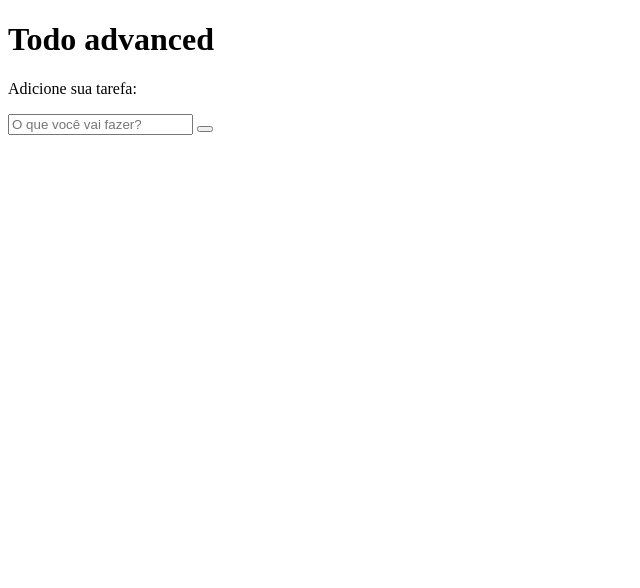
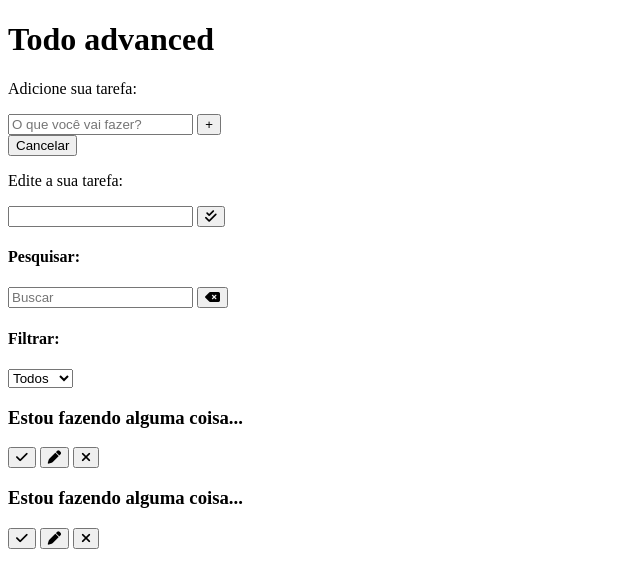
Before and after one commit to DudaWendelMaia/TO-DO, a plain HTML site: page index.html in a window 1280 px wide. Shown: the whole page, without its empty margins (0-640 px from the left). Drawn offline with Linux system fonts and the light colour scheme.

Commit message:
mudança html

```diff
--- a/index.html
+++ b/index.html
@@ -25,11 +25,71 @@
             <form id="todo-form">
                 <p>Adicione sua tarefa:</p>
                 <div class="form-control">
-                <input type="text" id="todo-input" placeholder="O que você vai fazer?">
+                    <input
+                    type="text"
+                    id="todo-input"
+                    placeholder="O que você vai fazer?"
+                    />
                     <button type="submit">
+                        <i class="fa-thin fa-plus"></i>
+                    </button>
+                </div>
+                <button id="cancel-edit-btn">Cancelar</button>
+            </form>
+            <form id="edit-form">
+                <p>Edite a sua tarefa:</p>
+                <div class="form-control">
+                    <input type="text" id="edit-input">
+                    <button type="submit">
+                        <i class="fa-solid fa-check-double"></i>
                     </button>
                 </div>
             </form>
+            <div id="toolbar">
+                <div id="search">
+                    <h4>Pesquisar:</h4>
+                    <form>
+                        <input type="text" id="search-input" placeholder="Buscar">
+                        <button id="erase-button">
+                            <i class="fa-solid fa-delete-left"></i>
+                        </button>
+                    </form>
+                </div>
+                <div id="filter">
+                    <h4>Filtrar:</h4>
+                    <select id="filter-select">
+                        <option value="all">Todos</option>
+                        <option value="done">Feitos</option>
+                        <option value="todo">A fazer</option>
+                    </select>
+                </div>
+            </div>
+            <div id="todo-list">
+                <div class="todo">
+                <h3>Estou fazendo alguma coisa...</h3>
+                <button class="finish-todo">
+                    <i class="fa-solid fa-check"></i>
+                    </button>
+                    <button class="edit-todo">
+                        <i class="fa-solid fa-pen"></i>
+                    </button>
+                    <button class="remove-todo">
+                        <i class="fa-solid fa-xmark"></i>
+                    </button>
+                </div>
+                <div class="todo">
+                    <h3>Estou fazendo alguma coisa...</h3>
+                    <button class="finish-todo">
+                        <i class="fa-solid fa-check"></i>
+                        </button>
+                        <button class="edit-todo">
+                            <i class="fa-solid fa-pen"></i>
+                        </button>
+                        <button class="remove-todo">
+                            <i class="fa-solid fa-xmark"></i>
+                        </button>
+                    </div>
+            </div>
         </div>
     </body>
 </html>
```
Lines whose indentation alone changed are shown as unchanged.
